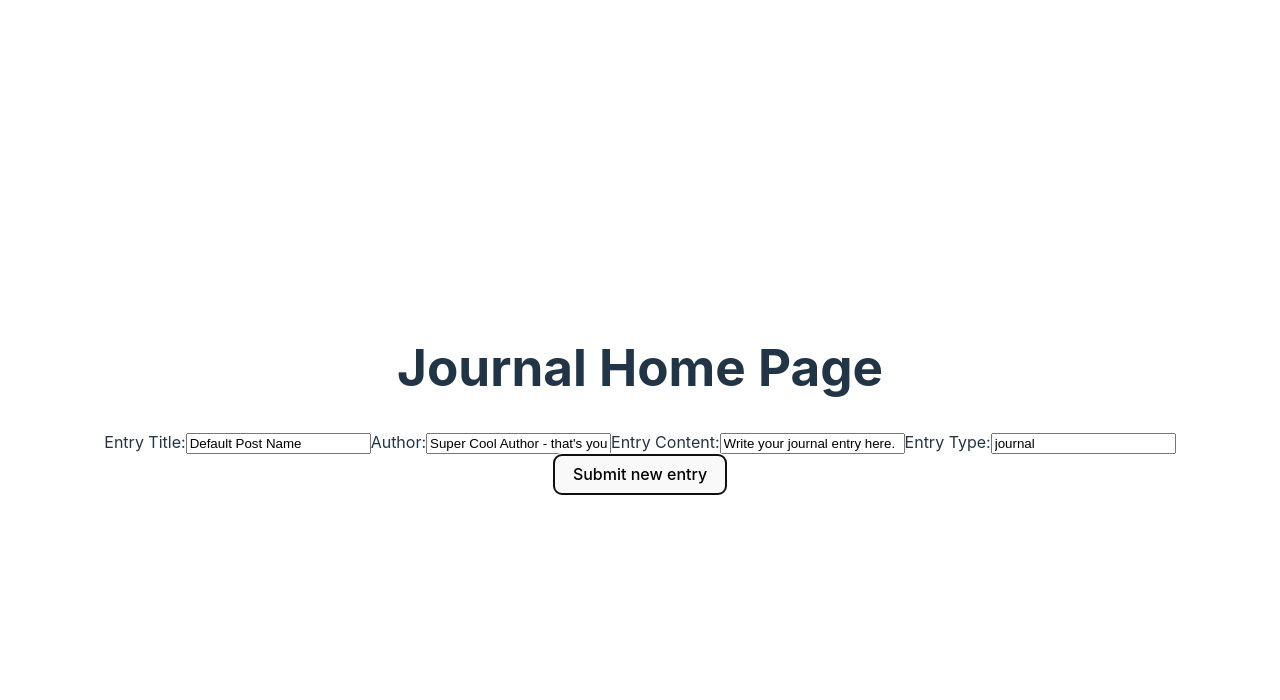
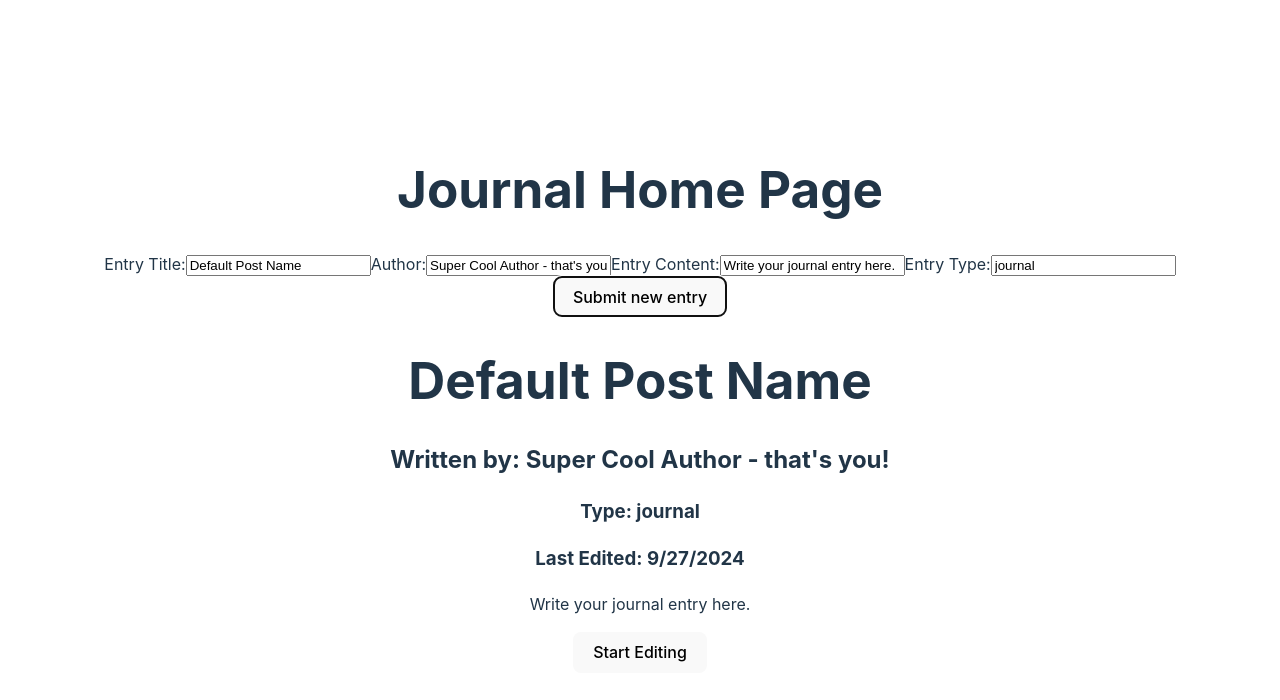
Before and after one commit to AlexStormwood/feb24-t3w7-journal-app, a React (Vite) app: page / in a window 1280 px wide. Both pictures are taken after a click on the button "Submit new entry". Shown: the top 700 px of the page. Built offline with nearby package versions, Linux system fonts and the light colour scheme.

Commit message:
feat: homepage can make and show posts

```diff
--- a/src/components/EntryForm.jsx
+++ b/src/components/EntryForm.jsx
@@ -21,12 +21,11 @@
 	let journalEntriesData = useJournalEntriesData();
 	let setJournalEntries = useJournalEntriesSetter();
 
-	let [localId, setLocalId] = useState(entryId ? entryId.toString() : crypto.randomUUID());
+	let [localId, setLocalId] = useState(entryId ? entryId.toString() : null);
 	let [localType, setLocalType] = useState("journal");
 	let [localName, setLocalName] = useState("Default Post Name");
 	let [localContent, setLocalContent] = useState("Write your journal entry here.");
 	let [localAuthor, setLocalAuthor] = useState("Super Cool Author - that's you!");
-	let [localLastEdited, setLocalLastEdited] = useState(Date.now());
 
 
 	const handleSubmission = () => {
@@ -37,7 +36,7 @@
 				content: localContent,
 				name: localName,
 				type: localType,
-				id: localId
+				id: localId ? localId : crypto.randomUUID()
 			}
 
 			// let someNewArray = currentJournalEntries;
--- /dev/null
+++ b/src/components/JournalEntryContainer.jsx
@@ -0,0 +1,53 @@
+import { useEffect, useState } from "react";
+import { useJournalEntriesData } from "../contexts/EntriesContext";
+import EntryForm from "./EntryForm";
+import ViewEntry from "./ViewEntry";
+
+
+export default function JournalEntryContainer({entryId}){
+
+	let [isEditing, setIsEditing] = useState(false);
+	let journalEntriesData = useJournalEntriesData();
+
+	let [currentJournalEntry, setCurrentJournalEntry] = useState({});
+
+	useEffect(() => {
+		// On componentDidMount, retrieve journal entry with id of {entryId}
+		// from {journalEntriesData}
+		// and set that into {currentJournalEntry}
+		let currentEntry = journalEntriesData.find((entry) => entry.id == entryId);
+		setCurrentJournalEntry(currentEntry);
+	}, []);
+
+
+
+
+	if (isEditing){
+		return <>
+			<EntryForm entryId={currentJournalEntry.id} />
+			<button onClick={() => setIsEditing(false)}>
+				Finish Editing
+			</button>
+		</>
+	} else {
+		return <>
+			<ViewEntry journalEntry={currentJournalEntry} />
+			<button onClick={() => setIsEditing(true)}>
+				Start Editing
+			</button>
+		</>
+	}
+
+	// return(
+	// 	<>
+	// 		{isEditing ?
+	// 		<EntryForm entryId={currentJournalEntry.id} />
+	// 		:
+	// 		<ViewEntry entryId={currentJournalEntry.id} />
+	// 		}
+	// 		<button onClick={() => setIsEditing(!isEditing)}>
+	// 			Toggle Editing
+	// 		</button>
+	// 	</>
+	// )
+}
--- /dev/null
+++ b/src/components/LatestXPosts.jsx
@@ -0,0 +1,47 @@
+import { useEffect, useState } from "react";
+import { useJournalEntriesData } from "../contexts/EntriesContext";
+import JournalEntryContainer from "./JournalEntryContainer";
+
+
+export default function LatestXPosts({limit}){
+	let journalEntries = useJournalEntriesData();
+
+	let [sortedAndTrimmedPostList, setProcessedPostList] = useState([]);
+
+	useEffect(() => {
+		// Detect any changes to the context data of journal entries
+		// And process the context data into a sorted and trimmed post list
+		let tempListCopy = [...journalEntries];
+
+		tempListCopy.sort((a, b) => {
+			if (a.lastEdited < b.lastEdited) {
+				return -1;
+			} else if (a.lastEdited > b.lastEdited){
+				return 1;
+			} else {
+				return 0;
+			}
+		});
+
+		tempListCopy.reverse();
+
+		if (limit && limit > 0 && tempListCopy.length > limit){
+			// Cuts the array down to a size if it's already above that size
+			tempListCopy.length = limit;
+		}
+		console.log("Sorted post list value is:");
+		console.log(tempListCopy);
+		setProcessedPostList(tempListCopy);
+
+	}, [journalEntries]);
+
+
+	return (
+		<>
+			{sortedAndTrimmedPostList.map((entry) => {
+				return <JournalEntryContainer key={entry.id}  entryId={entry.id} />
+			})}
+		</>
+
+	)
+}
--- /dev/null
+++ b/src/components/ViewEntry.jsx
@@ -0,0 +1,20 @@
+
+
+export default function ViewEntry({journalEntry}){
+
+	if (journalEntry.name){
+		return <div id={journalEntry.id}>
+			{/* Actual journal entry content to view! */}
+			<h1>{journalEntry.name}</h1>
+			<h2>Written by: {journalEntry.author}</h2>
+			<h3>Type: {journalEntry.type}</h3>
+			<h3>Last Edited: {new Date(journalEntry.lastEdited).toLocaleDateString()}</h3>
+			<p>{journalEntry.content}</p>
+		</div>
+	} else {
+		return <div>
+			<h6>Something went to wrong!</h6>
+		</div>
+	}
+
+}
--- a/src/pages/HomePage.jsx
+++ b/src/pages/HomePage.jsx
@@ -1,4 +1,5 @@
 import EntryForm from "../components/EntryForm";
+import LatestXPosts from "../components/LatestXPosts";
 
 export default function HomePage(){
 
@@ -9,6 +10,7 @@
 			<EntryForm />
 
 			{/* Latest X amount of posts: */}
+			<LatestXPosts limit={3} />
 		</>
 	);
 }
```
